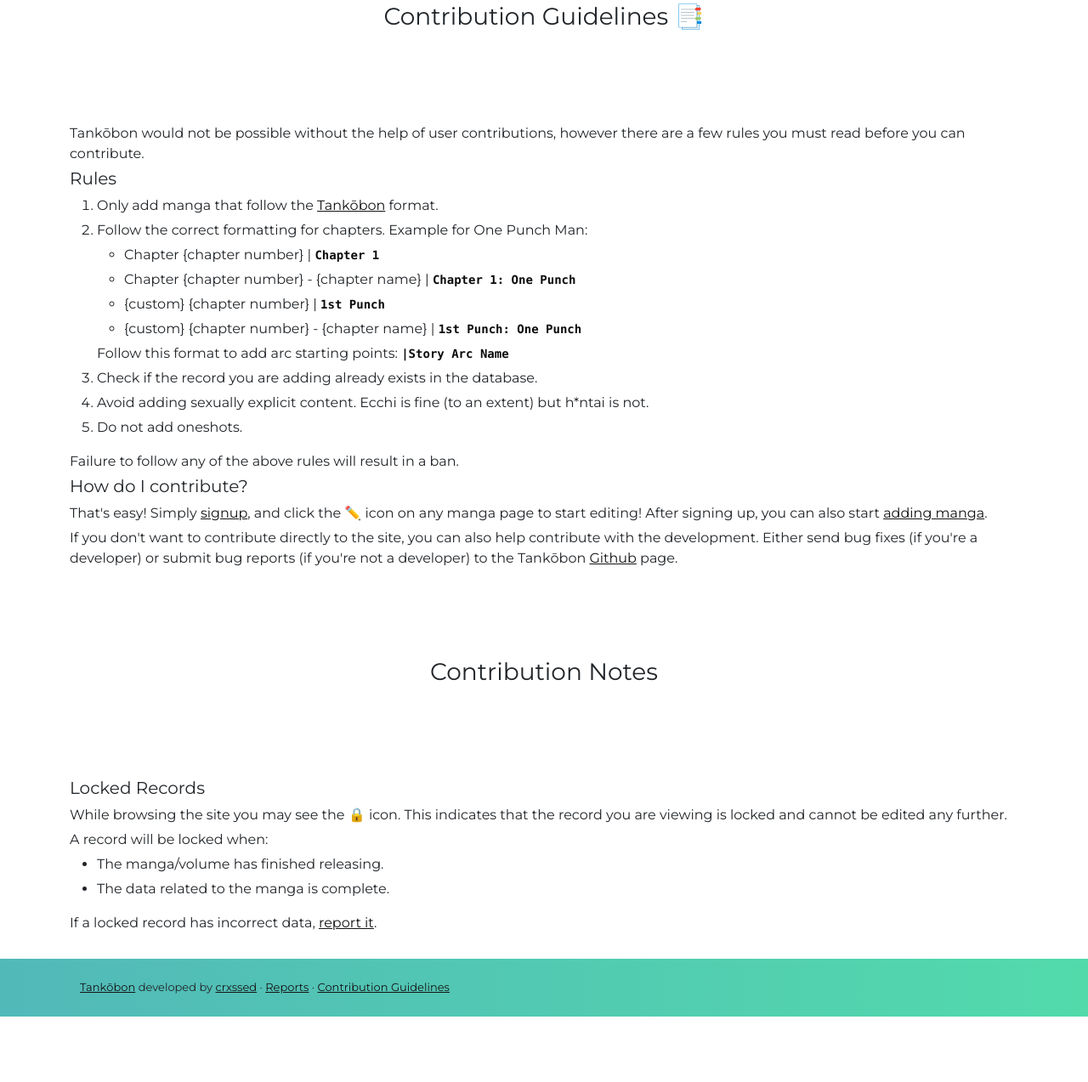
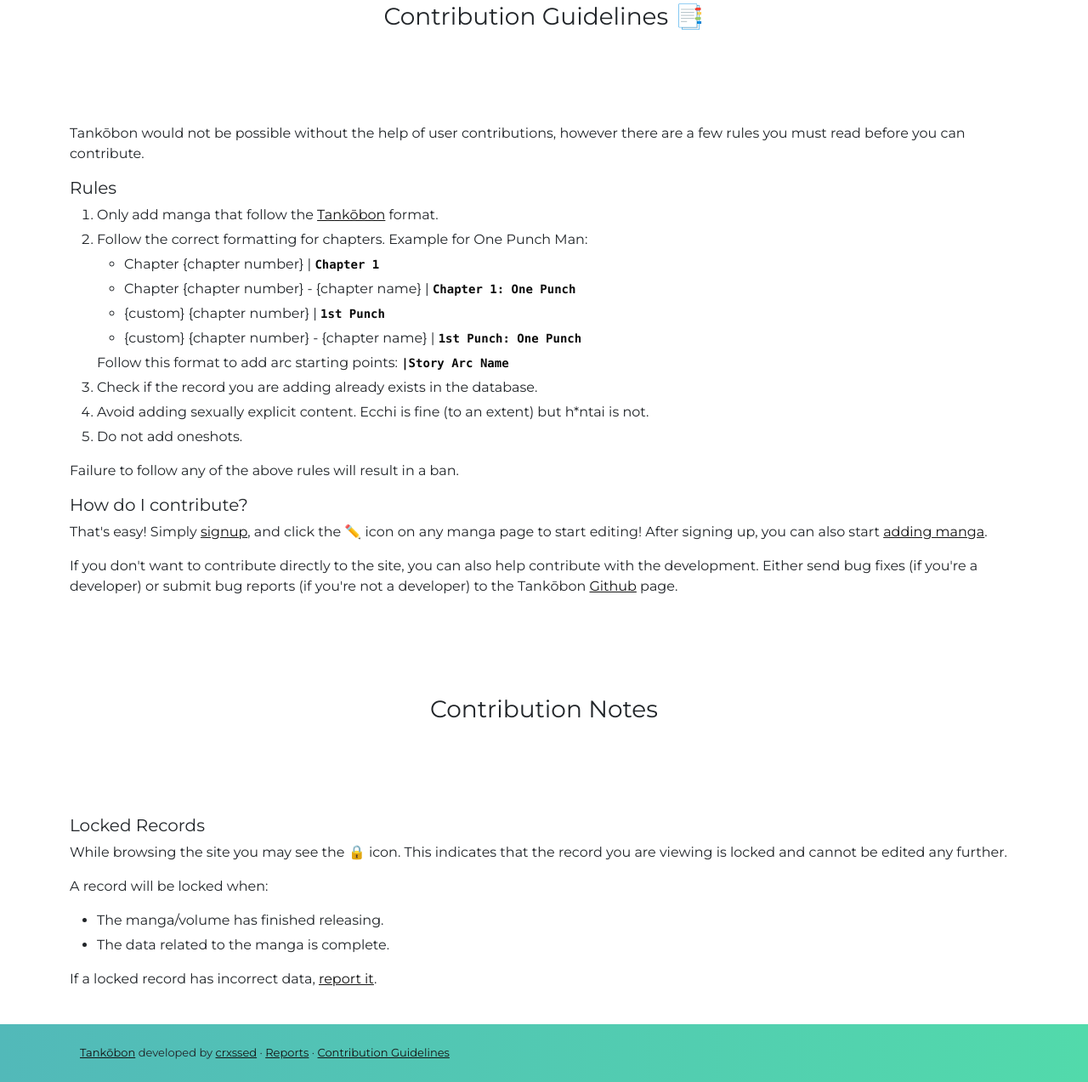
Before and after one commit to crxssed7/tankobon, a Django app: page /contrib/ in a window 1280 px wide. Shown: the part 143-1416 px from the top of the page at 85% size. Before the commit the page ends 1339 px from the top, so only its background shows below. Run offline with Django 3.2, Linux system fonts and the light colour scheme; some libraries are stand-ins or nearby versions.

Commit message:
fixed formatting on contrib page

```diff
--- a/web/templates/web/contrib.html
+++ b/web/templates/web/contrib.html
@@ -6,7 +6,7 @@
 
 {% block content %}
 <style>
-    li, p {
+    li, .li-summ {
         margin-bottom: 5px;
     }
 </style>
@@ -28,7 +28,7 @@
             <li>{custom} {chapter number} | <code>1st Punch</code></li>
             <li>{custom} {chapter number} - {chapter name} | <code>1st Punch: One Punch</code></li>
         </ul>
-        <p>Follow this format to add arc starting points: <code>|Story Arc Name</code></p>
+        <p class="li-summ">Follow this format to add arc starting points: <code>|Story Arc Name</code></p>
         <li>Check if the record you are adding already exists in the database.</li>
         <li>Avoid adding sexually explicit content. Ecchi is fine (to an extent) but h*ntai is not.</li>
         <li>Do not add oneshots.</li>
```
